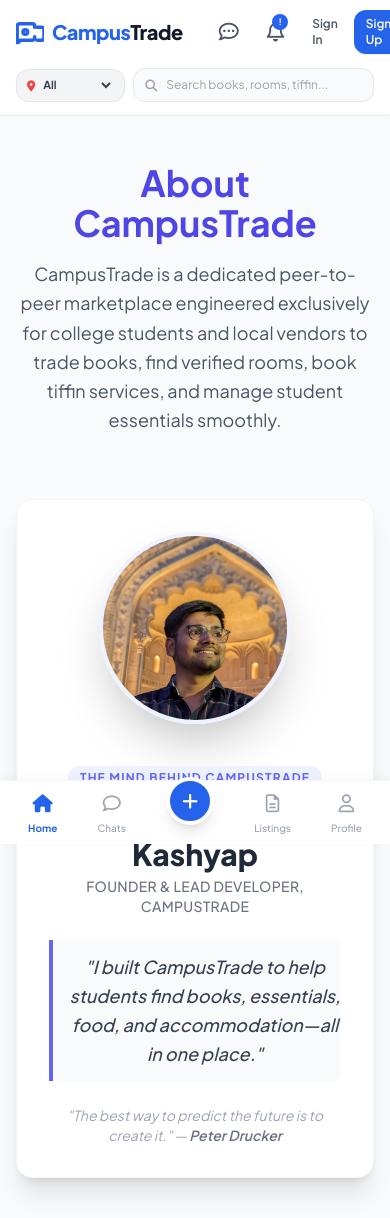
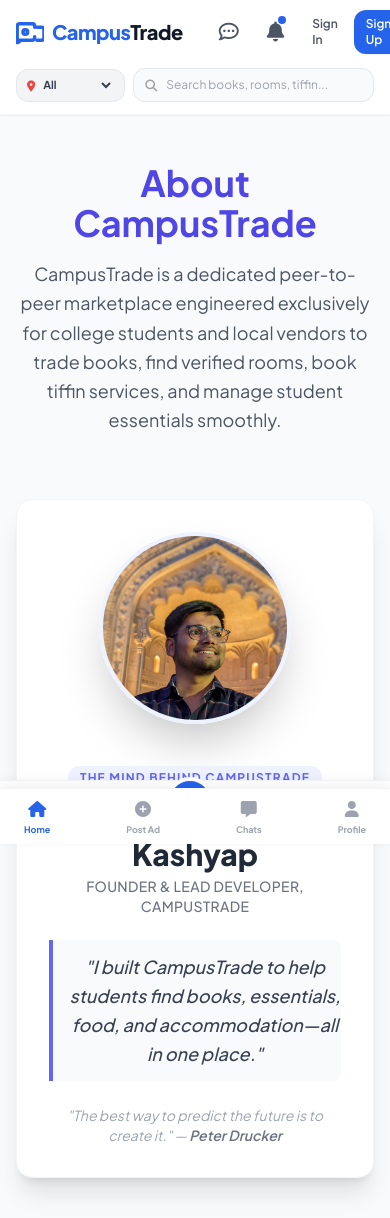
Before and after one commit to priyanshu1815/CampusTrade, a Flask app: page /about in a window 390 px wide; the page is wider, and only the part inside the window is pictured. Shown: the top 1218 px of that part. Run offline with Flask 3, Linux system fonts and the light colour scheme; data that the repository does not hold is empty; some libraries are stand-ins or nearby versions.

Commit message:
Fix syntax errors in base.html mobile layout and setup active notifications logic

```diff
--- a/app.py
+++ b/app.py
@@ -63,7 +63,26 @@ def allowed_file(filename):
 
 @app.route('/')
 def index():
-    return render_template('index.html')
+    unread_count = 0
+    user_id = session.get('user_id')
+
+    if user_id:
+        # Supabase key aur project ID jo tumhare script mein upar defined hain unka use karke direct fetch
+        headers = {
+            "apikey": SUPABASE_ANON_KEY,
+            "Authorization": f"Bearer {SUPABASE_ANON_KEY}"
+        }
+        # Notifications table se unread query filter karna
+        url = f"https://{SUPABASE_PROJECT_ID}.supabase.co/rest/v1/notifications?user_id=eq.{user_id}&is_read=eq.false"
+
+        try:
+            res = requests.get(url, headers=headers)
+            if res.status_code == 200:
+                unread_count = len(res.json())
+        except Exception as e:
+            print("Notification alert error:", e)
+
+    return render_template('index.html', unread_count=unread_count)
 
 @app.route('/register', methods=['GET', 'POST'])
 def register():
--- a/templates/base.html
+++ b/templates/base.html
@@ -59,12 +59,17 @@
                     <i class="fa-regular fa-comment-dots text-xl"></i>
                 </a>
 
-                <button onclick="document.getElementById('menuButton').click()"
-                    class="relative p-2 text-gray-600 hover:text-blue-600 transition cursor-pointer">
-                    <i class="fa-regular fa-bell text-xl"></i>
+                <a href="/inbox" class="relative p-2 text-gray-600 hover:text-blue-600 transition cursor-pointer">
+                    <i class="fa-solid fa-bell text-xl"></i>
+                    {% if unread_count and unread_count > 0 %}
                     <span
-                        class="absolute top-1 right-1 w-4 h-4 bg-blue-600 text-[9px] font-bold text-white rounded-full flex items-center justify-center">!</span>
-                </button>
+                        class="absolute top-1 right-1 w-4 h-4 bg-red-500 text-[9px] font-bold text-white rounded-full flex items-center justify-center animate-pulse">
+                        {{ unread_count }}
+                    </span>
+                    {% else %}
+                    <span class="absolute top-1.5 right-1.5 w-2 h-2 bg-blue-600 rounded-full"></span>
+                    {% endif %}
+                </a>
 
                 {% if session.get('user_id') %}
                 <div class="w-8 h-8 rounded-full bg-blue-100 text-blue-700 font-bold text-xs flex items-center justify-center border border-blue-200 uppercase cursor-pointer"
@@ -312,6 +317,35 @@
             }, 200);
         }
     </script>
+
+    <div
+        class="fixed bottom-0 left-0 right-0 bg-white border-t border-gray-100 py-2 px-6 flex justify-between items-center md:hidden z-50 shadow-[0_-4px_10px_rgba(0,0,0,0.05)]">
+        <a href="/" class="flex flex-col items-center gap-0.5 text-blue-600">
+            <i class="fa-solid fa-house text-base"></i>
+            <span class="text-[9px] font-bold">Home</span>
+        </a>
+
+        <button onclick="openListingModal(this.getAttribute('data-role'))"
+            data-role="{{ session.get('user_role', '') | lower }}"
+            class="flex flex-col items-center gap-0.5 text-gray-400 hover:text-blue-600 cursor-pointer bg-transparent border-none outline-none">
+            <i class="fa-solid fa-circle-plus text-base"></i>
+            <span class="text-[9px] font-bold">Post Ad</span>
+        </button>
+
+        <a href="/inbox" class="flex flex-col items-center gap-0.5 text-gray-400 hover:text-blue-600 relative">
+            <i class="fa-solid fa-message text-base"></i>
+            <span class="text-[9px] font-bold">Chats</span>
+            {% if unread_count and unread_count > 0 %}
+            <span class="absolute top-0 right-2 bg-red-500 w-2 h-2 rounded-full"></span>
+            {% endif %}
+        </a>
+
+        <a href="/profile" class="flex flex-col items-center gap-0.5 text-gray-400 hover:text-blue-600">
+            <i class="fa-solid fa-user text-base"></i>
+            <span class="text-[9px] font-bold">Profile</span>
+        </a>
+    </div>
+
 </body>
 
 </html>
```
